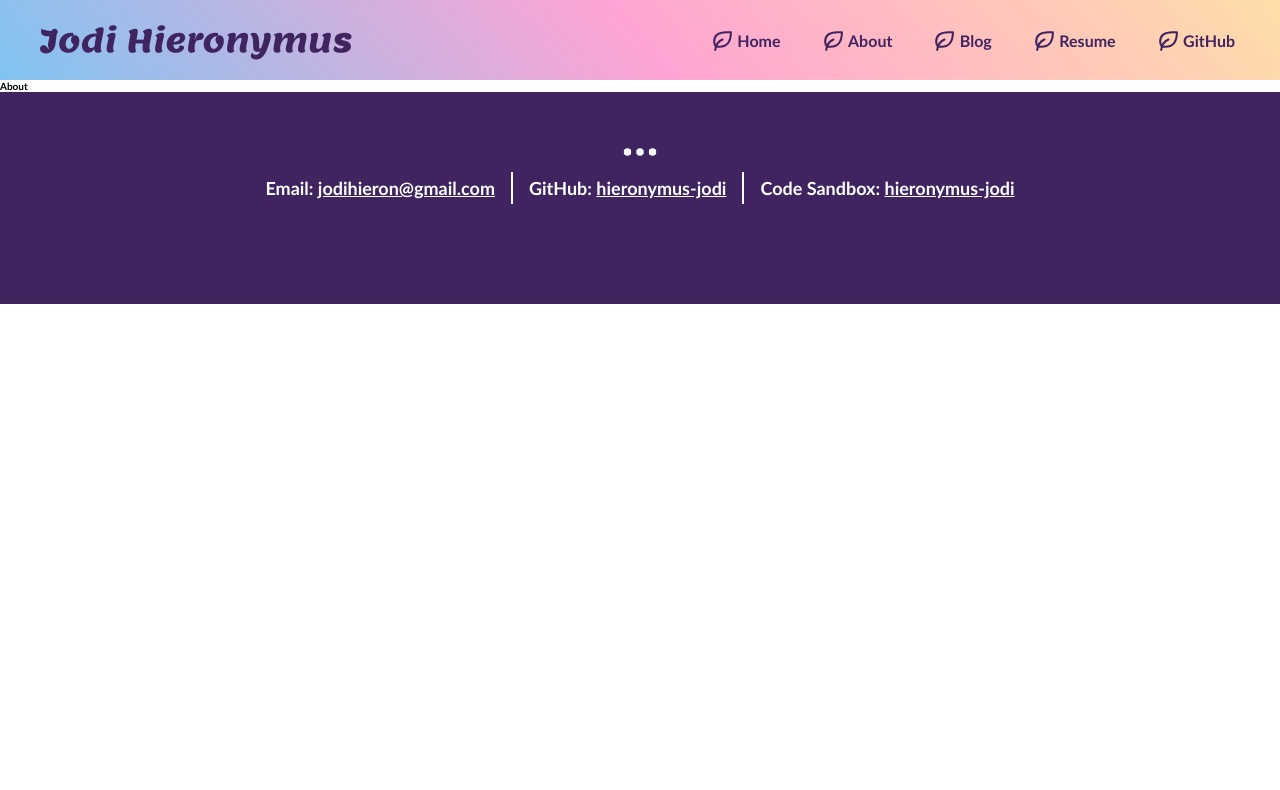
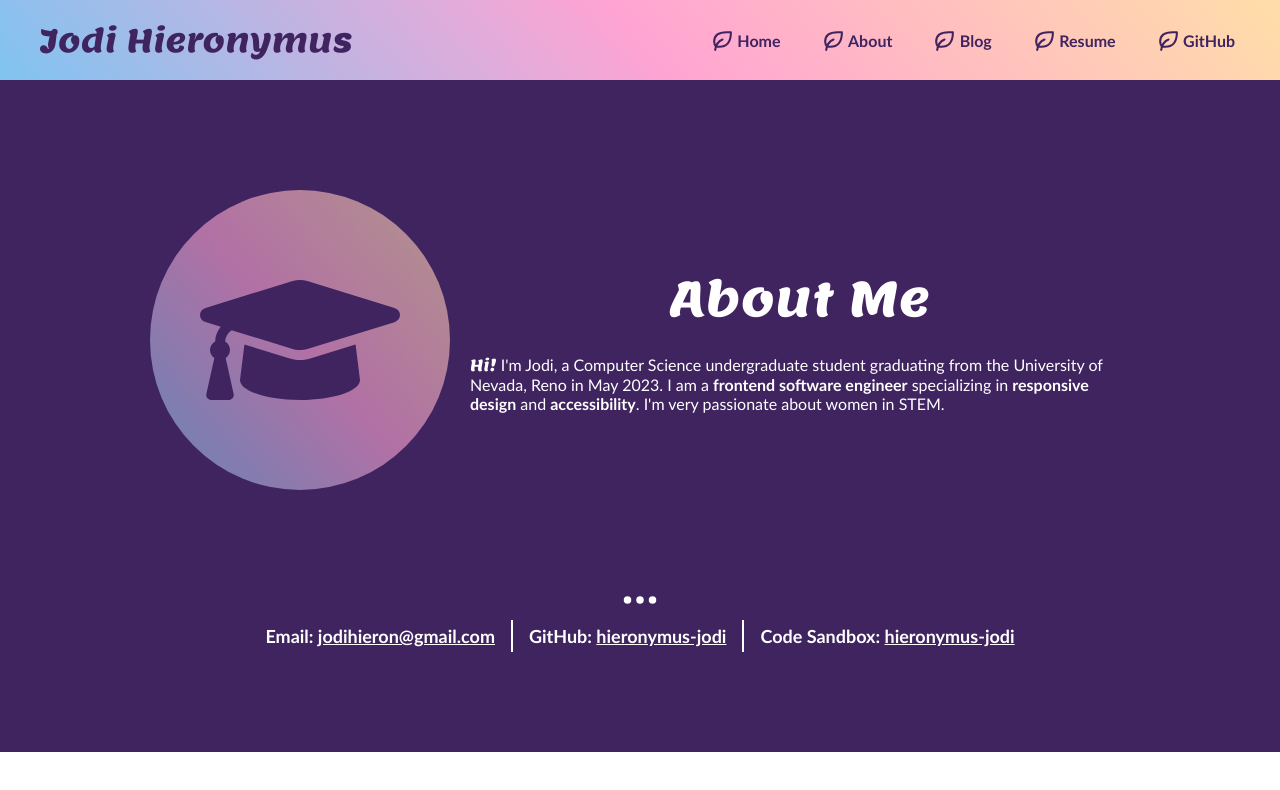
Before and after one commit to hieronymus-jodi/personal-site, a React (Create React App) app: page /about in a window 1280 px wide. Shown: the top 790 px of the page. Built offline with nearby package versions, Linux system fonts and the light colour scheme.

Commit message:
Create Hero for About page

```diff
--- /dev/null
+++ b/src/components/PageSpecific/About/Hero.tsx
@@ -0,0 +1,86 @@
+import styled from 'styled-components';
+import { FaGraduationCap } from 'react-icons/fa';
+import { COLOR, GRADIENT, SCREEN_WIDTH } from '../../../constants';
+import { H1 as BaseH1, P as BaseP } from '../../Text';
+
+const HeroWrapper = styled.div`
+  padding: 1.5rem 3.5rem;
+
+  display: flex;
+  flex-flow: column;
+  align-items: center;
+  gap: 2rem;
+  background-color: ${COLOR.Dark_Purple};
+
+  @media only screen and (min-width: ${SCREEN_WIDTH.Tablet}) {
+    padding: 5rem 5rem 3rem;
+    flex-flow: row;
+  }
+
+  @media only screen and (min-width: ${SCREEN_WIDTH.Desktop}) {
+    padding: 11rem 15rem 5rem;
+  }
+`;
+
+const Circle = styled.div`
+  border-radius: 100%;
+  min-width: 25rem;
+  max-width: 25rem;
+  min-height: 25rem;
+  max-height: 25rem;
+  background: ${GRADIENT.Sunset};
+  color: ${COLOR.Dark_Purple};
+  opacity: 0.6;
+
+  display: flex;
+  justify-content: center;
+  align-items: center;
+
+  @media only screen and (min-width: ${SCREEN_WIDTH.Desktop}) {
+    min-width: 30rem;
+    max-width: 30rem;
+    min-height: 30rem;
+    max-height: 30rem;
+  }
+`;
+
+const TextWrapper = styled.div`
+  display: flex;
+  flex-direction: column;
+  gap: 1.5rem;
+
+  @media only screen and (min-width: ${SCREEN_WIDTH.Desktop}) {
+    gap: 2.5rem;
+  }
+`;
+
+const H1 = styled(BaseH1)`
+  color: ${COLOR.White};
+`;
+
+const P = styled(BaseP)`
+  color: ${COLOR.White};
+`;
+
+function Hero() {
+  return (
+    <HeroWrapper>
+      <Circle>
+        <FaGraduationCap role="presentation" size="20rem" />
+      </Circle>
+      <TextWrapper>
+        <H1>
+          About Me
+        </H1>
+        <P>
+          <span>Hi!</span> I'm Jodi, a Computer Science undergraduate student
+          graduating from the University of Nevada, Reno in May 2023. I am a{' '}
+          <b>frontend software engineer</b> specializing in{' '}
+          <b>responsive design</b> and <b>accessibility</b>. I'm very passionate about women in STEM.
+        </P>
+      </TextWrapper>
+    </HeroWrapper>
+  );
+}
+
+export default Hero;
--- /dev/null
+++ b/src/components/PageSpecific/About/index.tsx
@@ -0,0 +1 @@
+export { default as Hero } from './Hero';
--- a/src/components/PageSpecific/Home/Hero.tsx
+++ b/src/components/PageSpecific/Home/Hero.tsx
@@ -11,6 +11,9 @@ const HeroWrapper = styled.div`
   flex-flow: column wrap;
   justify-content: center;
   align-items: center;
+  h1 {
+    margin-block-start: 7rem;
+  }
 
   @media only screen and (min-width: ${SCREEN_WIDTH.Tablet}) {
     padding: 5rem 12rem 3rem;
@@ -84,7 +87,7 @@ function Hero() {
         <span>Hi!</span> I'm Jodi, a Computer Science undergraduate student
         graduating from the University of Nevada, Reno in May 2023. I am a{' '}
         <b>frontend software engineer</b> specializing in{' '}
-        <b>responsive design</b> and <b>accessibility</b>.
+        <b>responsive design</b> and <b>accessibility</b>. I'm very passionate about women in STEM.
       </P>
     </HeroWrapper>
   );
--- a/src/components/Text/Text.tsx
+++ b/src/components/Text/Text.tsx
@@ -7,7 +7,6 @@ export const H1 = styled.h1`
   font-family: ${FONT.Script};
   text-align: center;
   font-weight: normal;
-  margin-block-start: 7rem;
 
   b {
     font-family: inherit;
@@ -30,6 +29,7 @@ export const H2 = styled.h2`
 
 export const P = styled.p`
   font-size: 1.6rem;
+  line-height: 1.9rem;
   color: ${COLOR.Dark_Purple};
 
   span {
--- a/src/pages/About.tsx
+++ b/src/pages/About.tsx
@@ -1,5 +1,7 @@
 import React from 'react';
 import { Helmet } from 'react-helmet';
+
+import { Hero } from '../components/PageSpecific/About';
 
 function About() {
   return (
@@ -7,7 +9,7 @@ function About() {
       <Helmet>
         <title>Jodi Hieronymus | About</title>
       </Helmet>
-      <h1>About</h1>
+      <Hero />
     </>
   );
 }
```
